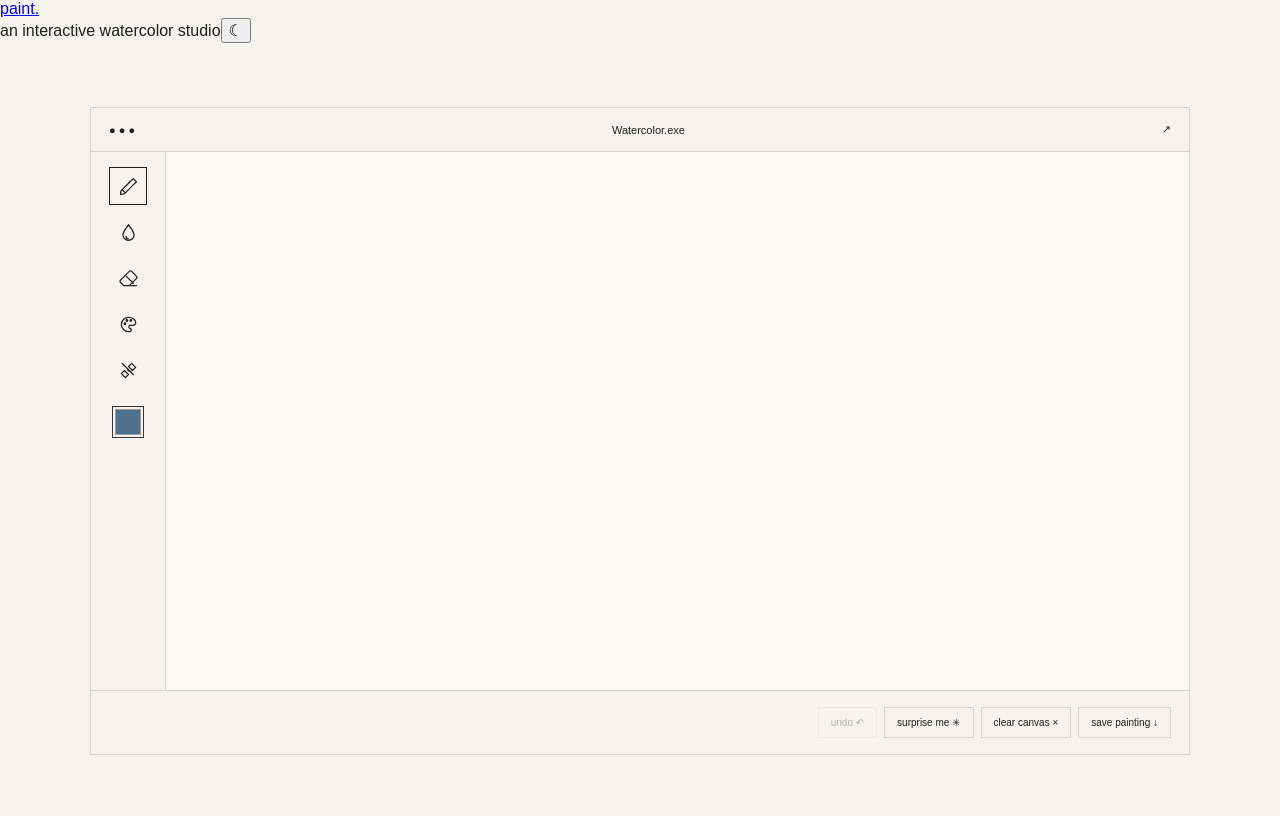
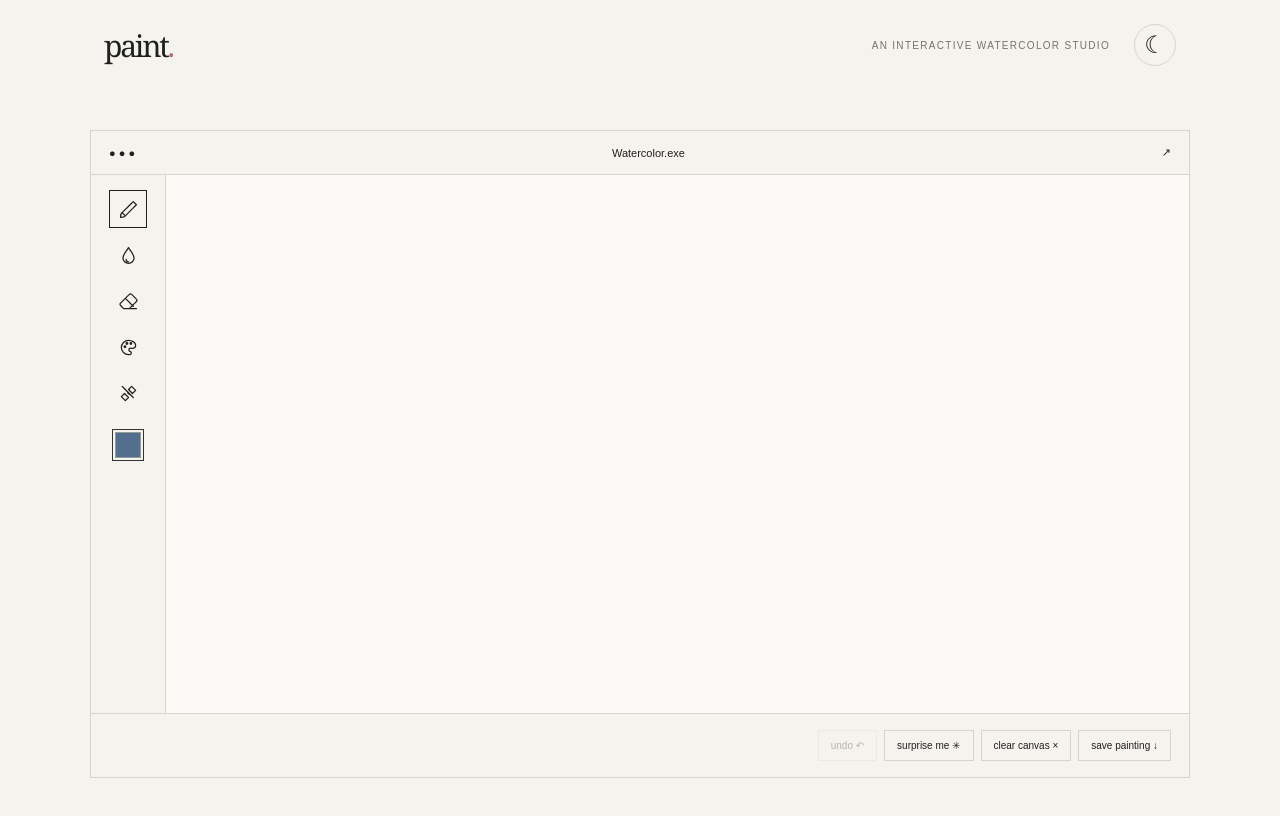
Before and after one commit to ivonneaaldaz-coder/watercolor-studio, a Next.js app: page / in a window 1280 px wide. Shown: the top 816 px of the page. Built offline with nearby package versions, Linux system fonts and the light colour scheme.

Commit message:
Style dark mode without altering watercolor paper colors

```diff
--- a/app/globals.css
+++ b/app/globals.css
@@ -54,3 +54,18 @@
 .hybrid-watercolor-actions{justify-content:flex-end!important}
 /* Minimal homepage: statement, discovery and watercolor */
 /* Pigment accent — shared with the homepage watercolor */
+
+/* Paint standalone interface */
+body{transition:background-color .25s,color .25s}
+.paint-site-header{max-width:1200px;margin:0 auto;display:flex;justify-content:space-between;align-items:center;padding:24px clamp(24px,5vw,72px) 0;gap:20px}
+.paint-wordmark{font-family:Georgia,serif;font-size:30px;letter-spacing:-.075em;text-decoration:none;color:var(--ink)}
+.paint-dot{color:#b66c79}
+.paint-header-right{display:flex;align-items:center;gap:24px}
+.paint-header-label{font-size:10px;letter-spacing:.13em;text-transform:uppercase;color:var(--muted)}
+.paint-theme-toggle{border:1px solid var(--line);background:transparent;color:var(--ink);border-radius:50%;height:42px;width:42px;display:grid;place-items:center;font-size:24px;line-height:1}
+.paint-theme-toggle:hover{background:var(--line)}
+:root[data-theme="dark"]{--bg:#171819;--ink:#eeece6;--muted:#a5a5a2;--line:#454648}
+:root[data-theme="dark"] .hybrid-watercolor{background:#202122;color:var(--ink)}
+:root[data-theme="dark"] .hybrid-watercolor-paper{background:#fbf9f5}
+:root[data-theme="dark"] .hybrid-watercolor-paper canvas{background:#fbf9f5}
+@media(max-width:650px){.paint-header-label{display:none}.paint-site-header{padding-top:16px}}
```
